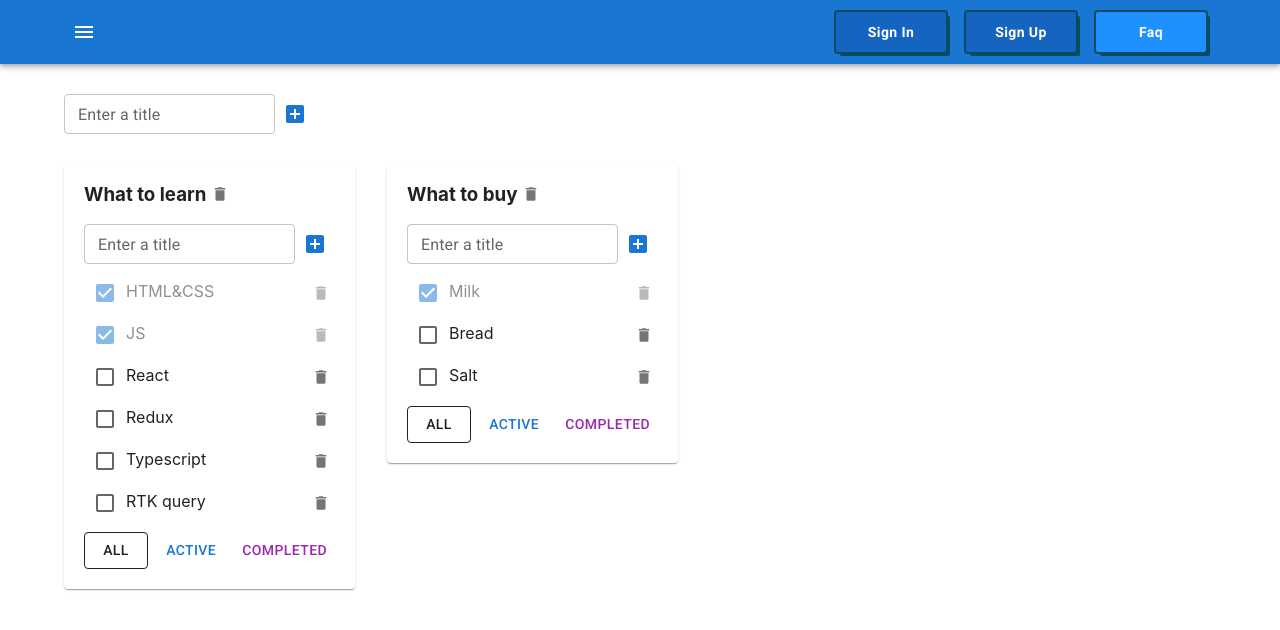
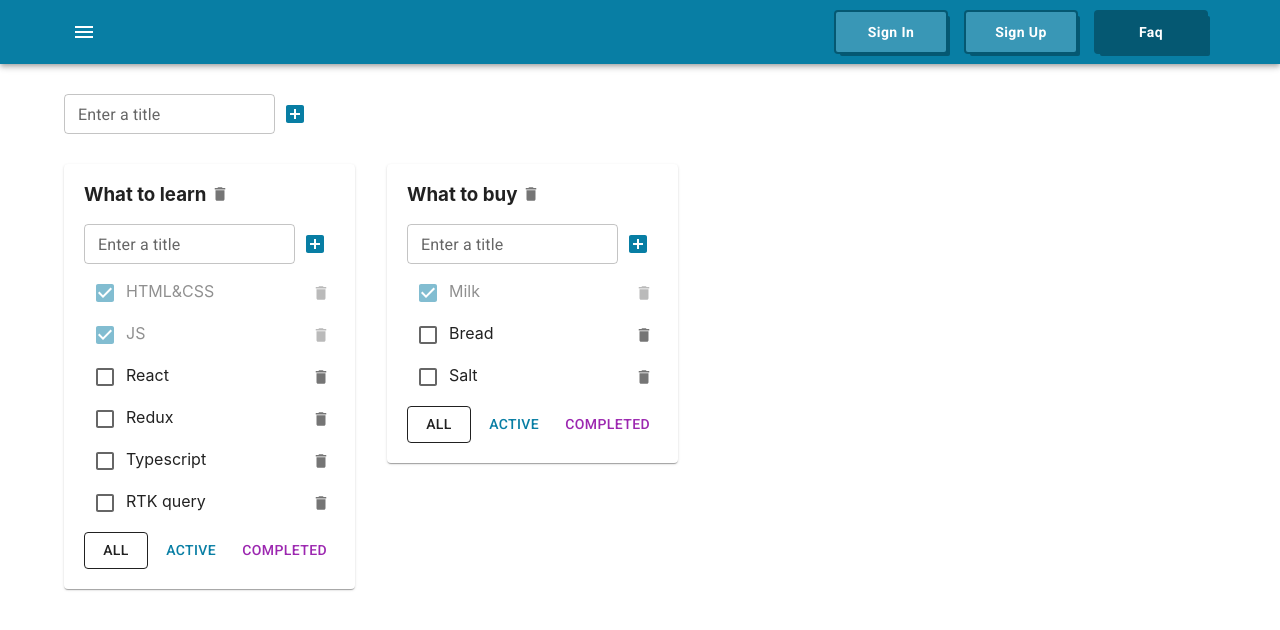
Before and after one commit to Nikolay-Gruzd/ToDoList, a React (Vite) app: page / in a window 1280 px wide. Shown: the top 630 px of the page. Built offline with nearby package versions, Linux system fonts and the light colour scheme.

Commit message:
App.tsx, NavButton.ts MUI
Connecting the theme.
I created a createTheme function that returns a theme object.
I wrapped the markup in ThemeProvider and passed theme as an attribute.
I changed the primary color to a greenish tint ('#087EA4').
In NavButton.ts, I set the color based on the theme.

```diff
--- a/src/App.tsx
+++ b/src/App.tsx
@@ -12,6 +12,7 @@ import Grid from '@mui/material/Grid'
 import Paper from "@mui/material/Paper";
 import {containerSx} from "./components/todoListItem/TodolistItem.styles.ts";
 import {NavButton} from "./NavButton.ts";
+import { createTheme, ThemeProvider } from '@mui/material/styles'
 
 // Types //
 export type FilterValues = "all" | "active" | "completed"
@@ -114,8 +115,17 @@ export const App = () => {
         )
     }
 
+    const theme = createTheme({
+        palette: {
+            primary: {
+                main: '#087EA4'
+            }
+        }
+    })
+
     return (
         <div className="app">
+            <ThemeProvider theme={theme}>
                 <AppBar position='static' sx={{mb: '30px'}}>
                     <Toolbar>
                         <Container maxWidth={'lg'} sx={containerSx}>
@@ -125,7 +135,7 @@ export const App = () => {
                             <div>
                                 <NavButton>Sign in</NavButton>
                                 <NavButton>Sign up</NavButton>
-                            <NavButton background={'dodgerblue'}>Faq</NavButton>
+                                <NavButton background={theme.palette.primary.dark}>Faq</NavButton>
                             </div>
                         </Container>
                     </Toolbar>
@@ -164,6 +174,7 @@ export const App = () => {
                         }) }
                     </Grid>
                 </Container>
+            </ThemeProvider>
         </div>
     )
 }
--- a/src/NavButton.ts
+++ b/src/NavButton.ts
@@ -5,14 +5,14 @@ type Props = {
     background?: string
 }
 
-export const NavButton = styled(Button)<Props>(({ background }) => ({
+export const NavButton = styled(Button)<Props>( ({ background, theme }) => ({
     minWidth: '110px',
     fontWeight: 'bold',
-    boxShadow: '0 0 0 2px #054B62, 4px 4px 0 0 #054B62',
+    boxShadow: `0 0 0 2px ${theme.palette.primary.dark}, 4px 4px 0 0 ${theme.palette.primary.dark}`,
     borderRadius: '2px',
     textTransform: 'capitalize',
     margin: '0 10px',
     padding: '8px 24px',
-    color: '#ffffff',
-    background: background || '#1565c0',
-}))
+    color: theme.palette.primary.contrastText,
+    background: background || theme.palette.primary.light,
+}) )
```
Lines whose indentation alone changed are shown as unchanged.
